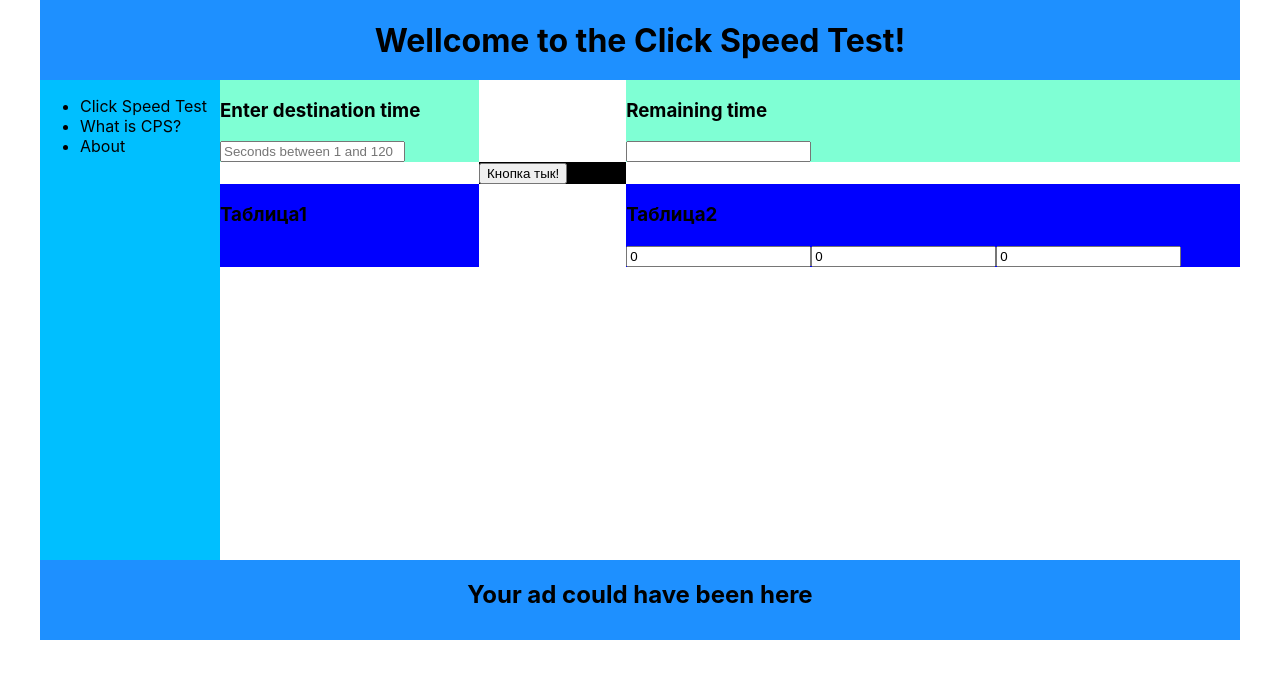
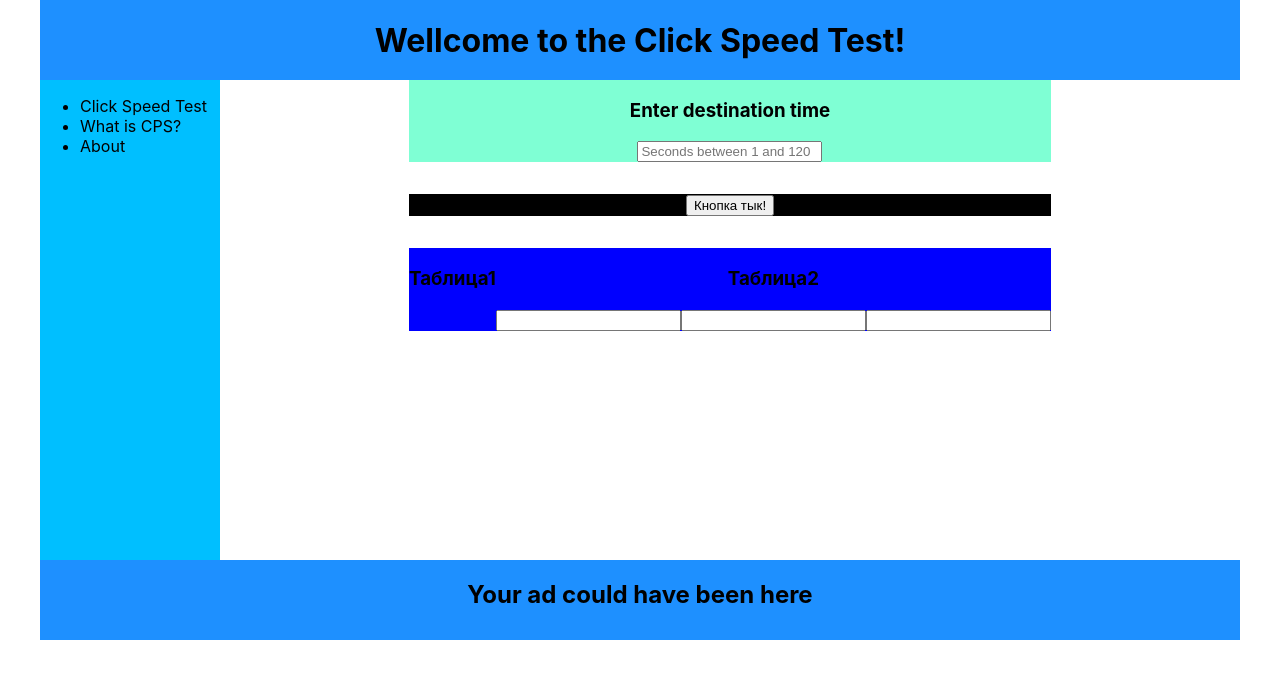
Before and after one commit to ZerruKun/pet-1-click-speed-test, a React (Create React App) app: page / in a window 1280 px wide. Shown: the top 678 px of the page. Built offline with nearby package versions, Linux system fonts and the light colour scheme.

Commit message:
Пересмотр концепции, откат к базе, декомпозиция ввода времени.

```diff
--- /dev/null
+++ b/src/components/destinationtime/DestinationTime.jsx
@@ -0,0 +1,56 @@
+import React, {useState} from "react";
+import style from "./DestinationTime.module.css";
+
+const DestinationTime = () => {
+  const [startTime, setStartTime] = useState("");
+
+  const isRealNumber = (num) => {
+    if (
+      num === "0" ||
+      num === "1" ||
+      num === "2" ||
+      num === "3" ||
+      num === "4" ||
+      num === "5" ||
+      num === "6" ||
+      num === "7" ||
+      num === "8" ||
+      num === "9"
+    ) {
+      return true;
+    }
+  };
+
+  const changeStartTime = (value) => {
+    let changedStartTime = value;
+    console.log(changedStartTime);
+    setStartTime(changedStartTime);
+  };
+
+  const checkStartTime = (e) => {
+    if (e.currentTarget.value > 120) {
+      e.currentTarget.value = 120;
+    } else if (e.currentTarget.value === "0") {
+      e.currentTarget.value = "";
+    } else {
+      let time = [...e.currentTarget.value];
+      let filteredTime = time.filter(isRealNumber);
+      e.currentTarget.value = filteredTime.join("");
+    }
+    changeStartTime(e.currentTarget.value);
+  };
+
+  return (
+      <div className={style.timeItem}>
+        <h3>Enter destination time</h3>
+        <input
+          value={startTime}
+          type="text"
+          onChange={checkStartTime}
+          placeholder="Seconds between 1 and 120"
+        />
+      </div>
+  );
+};
+
+export default DestinationTime;
--- /dev/null
+++ b/src/components/destinationtime/DestinationTime.module.css
@@ -0,0 +1,4 @@
+.timeItem {
+    grid-area: time;
+    background-color: aquamarine;
+}
--- a/src/components/main/Main.jsx
+++ b/src/components/main/Main.jsx
@@ -1,134 +1,28 @@
 import React from "react";
+import DestinationTime from "../destinationtime/DestinationTime";
 import styles from "./Main.module.css";
-import { useState } from "react";
-import useDidMountEffect from "../../useDidMountEffect";
 
 const Main = () => {
 
-  const [startTime, setStartTime] = useState("");
-
-  const [remainingTime, setRemainingTime] = useState("");
-
-  const [isTimerUp, setIsTimerUp] = useState(false);
-
-  const [clickCount, setClickCount] = useState(0);
-
-  const [bestClick, setBestClick] = useState(0);
-
-  const [averageClicks, setAverageClicks] = useState(0);
-
-  const isRealNumber = (num) => {
-    if(num === "0" || num === "1" || num === "2" || num === "3" ||
-      num === "4" || num === "5" || num === "6" ||
-      num === "7" || num === "8" || num === "9") {
-        return true;
-      }
-  }
-
-  const waitTime = (ms) => {
-    let current_date = Date.now();
-    while (current_date + ms > Date.now()) {}
-  }
-
-  const timetTick = () => {
-    if(remainingTime > 0) {
-      setRemainingTime((remainingTime-0.01).toFixed(2));
-      waitTime(10);
-      // console.log(remainingTime);
-    } else {
-      setRemainingTime("Time's up!");
-      setIsTimerUp(false);
-    }
-  }
-
-  useDidMountEffect(() => {
-    timetTick();
-  }, [remainingTime])
-
-  //Проверка на ввод стартового времени
-
-  const checkStartTime = (e) => {
-    if(e.currentTarget.value > 120) {
-      e.currentTarget.value = 120;
-    } else if (e.currentTarget.value === "0") {
-      e.currentTarget.value = "";
-    } else {
-      let time = [...e.currentTarget.value];
-      // console.log(time);
-      let filteredTime = time.filter(isRealNumber);
-      // console.log(filteredTime);
-      e.currentTarget.value = filteredTime.join('');
-    }
-
-    // console.log(e.currentTarget.value);
-
-    setStartTime(e.currentTarget.value);
-  }
-
-  //Кнопка и изменение таймеров
-
-  // const changeTimer = () => {
-  //   setInterval(() => {
-  //     console.log("bub!");
-  //     console.log(startTime);
-  //   }, 1000);
+  // const waitTime = (ms) => {
+  //   let current_date = Date.now();
+  //   while (current_date + ms > Date.now()) {}
   // }
 
-  // const changeTimer = () => {
-
+  // const ClickyClicky = () => {
+  //   for (let i = startTime; i>=0; i--) {
+  //     changeStartTime(i);
+  //     waitTime(1000);
+  //   }
   // }
-
-  const ClickyClicky = (e) => {
-    e.preventDefault();
-    if(startTime === "" && !isTimerUp) {
-      setStartTime(2);
-      setRemainingTime(2);
-      setIsTimerUp(true);
-      setClickCount(1+clickCount);
-    } else if(!isTimerUp) {
-      setRemainingTime(startTime);
-      setIsTimerUp(true);
-      setClickCount((1+clickCount));
-    }
-    if(isTimerUp) {
-      setClickCount(1+clickCount);
-    }
-    if(clickCount === 1) {
-      setBestClick((startTime - remainingTime).toFixed(2));
-    }
-    // if(remainingTime > 1) {
-    //   console.log("clickCount: "+clickCount);
-    //   console.log("bestClick: "+bestClick);
-    // }
-
-    // console.log(remainingTime);
-  }
-
-  //Вывод мейна
 
   return (
     <div className={styles.mainItem}>
       {/* Пока только для первой страницы */}
       <div className={styles.cspContainer}>
-        <div className={styles.timeItem1}>
-          <h3>Enter destination time</h3>
-          <input
-            value={startTime}
-            type="text"
-            onChange={checkStartTime}
-            placeholder="Seconds between 1 and 120"
-          />
-        </div>
-        <div className={styles.timeItem2}>
-          <h3>Remaining time</h3>
-          <input
-            value={remainingTime}
-            type="text"
-            readOnly
-          />
-        </div>
+        <DestinationTime />
         <div className={styles.buttonItem}>
-          <button onClick={ClickyClicky}>Кнопка тык!</button>
+          <button>Кнопка тык!</button>
         </div>
         <div className={styles.tableItem1}>
           <h3>Таблица1</h3>
@@ -136,15 +30,12 @@ const Main = () => {
         <div className={styles.tableItem2}>
           <h3>Таблица2</h3>
           <input
-            value={clickCount}
             readOnly
           />
           <input
-            value={bestClick}
             readOnly
           />
           <input
-            value={averageClicks}
             readOnly
           />
         </div>
--- a/src/components/main/Main.module.css
+++ b/src/components/main/Main.module.css
@@ -8,26 +8,20 @@
     display: grid;
     margin: 0 auto;
     grid-template-areas:
-    "time1 . time2"
-    ". button ."
+    "time time time"
+    "button button button"
     "table1 . table2";
     grid-template-rows: auto;
     grid-template-columns: auto;
-}
-
-.timeItem1 {
-    grid-area: time1;
-    background-color: aquamarine;
-}
-
-.timeItem2 {
-    grid-area: time2;
-    background-color: aquamarine;
+    text-align: center;
+    justify-content: center;
 }
 
 .buttonItem {
     grid-area: button;
     background-color: black;
+    margin-top: 2em;
+    margin-bottom: 2em;
 }
 
 .tableItem1 {
```
